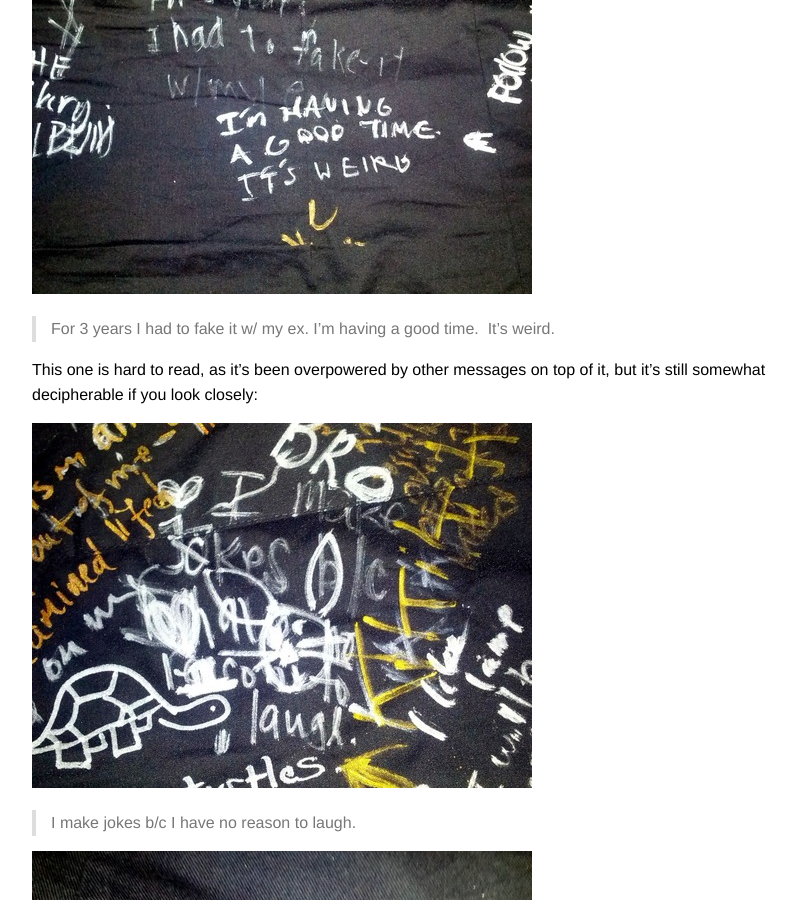
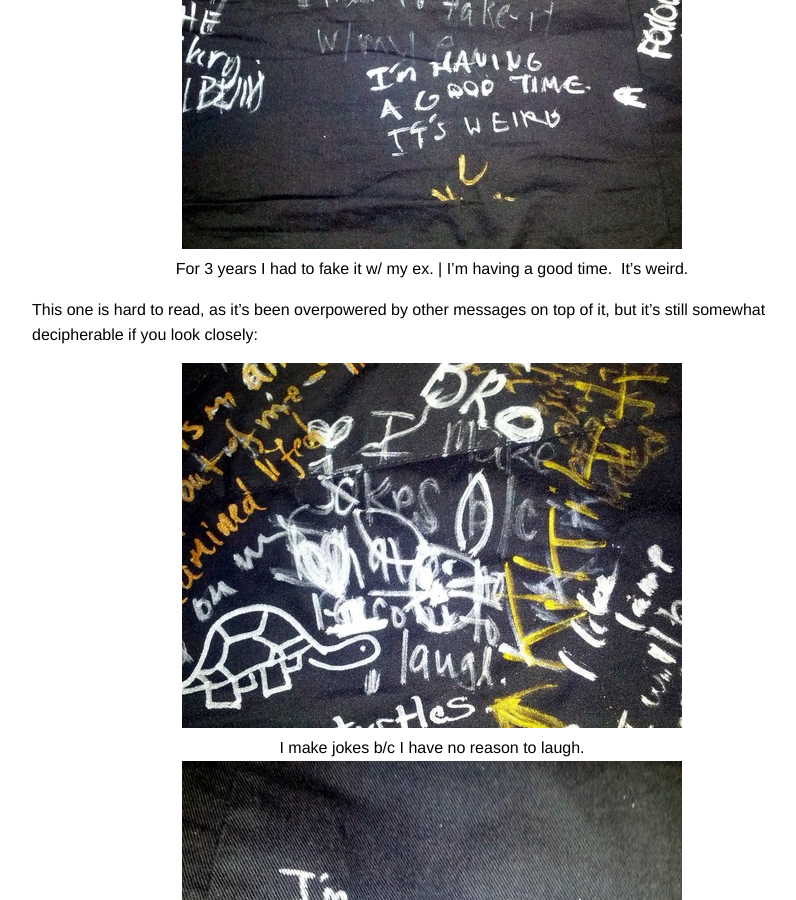
Before and after one commit to mdayaram/mdayaram.github.io, a Jekyll site: the page built from _posts/essays/2013-11-17-this-is-halloween.md, in a window 1280 px wide and 900 px high, scrolled down 2786 px. Shown: the whole window, without its empty margins (208-1004 px from the left). Built offline with Jekyll 4.4.1, drawn with Linux system fonts in a browser that asks for light colours; comment, search, counter and statistics services are not loaded.

Commit message:
updating halloween

```diff
--- a/_posts/essays/2013-11-17-this-is-halloween.md
+++ b/_posts/essays/2013-11-17-this-is-halloween.md
@@ -24,40 +25,47 @@ For those of you who don’t know what Post Secret is, it is “an ongoing comm
 
 So what does that mean in terms of a costume?  I decided to wear mostly black and carry fabric markers with me asking people to write their secrets or confessions onto my clothes.  I quickly bought some pants and a shirt from a thrift shop as well as suspenders and a tie.  I decided to use my fedora as a sign post to give people a clue as to what I was.  My costume was complete, or rather, more like “ready.”
 
-![](/images/essays/halloween1.jpg)
+<figure>
+<img src="/images/essays/halloween1.jpg">
+</figure>
 
 Since Halloween fell on a Thursday this year, there were parties and events going on both the weekend prior and the weekend after.  I decided to wear my costume on Friday and Saturday night on the prior week, as well as Thursday all day.  I walked around the streets, asking not just my friends and acquaintances, but strangers, baristas at coffee shops, waiters, drivers, and anyone that seemed even mildly interested if they’d like to post a secret on me.  Though sometimes impossible, I tried my best to keep the person’s identity anonymous to myself, and made sure to not survey what was written on me until the very end.
 
 Though I really loved the idea of the costume, my expectations were very low.  You can’t really stop people from simply using you as a human blackboard where they’d write on me any nonsensical thing.  And though there was a fair share of people that drew penises or left their phone numbers, I was really impressed and touched at some of the secrets people left.
 
-![](/images/essays/halloween2.jpg)
+<figure>
+<img src="/images/essays/halloween2.jpg">
+<figcaption>I’m afraid my demons will win.</figcaption>
+</figure>
 
-> I’m afraid my demons will win.
-
-![](/images/essays/halloween3.jpg)
-
-> Men have wounded me.  It’s scary.
+<figure>
+<img src="/images/essays/halloween3.jpg">
+<figcaption>Men have wounded me.  It’s scary.</figcaption>
+</figure>
 
 Here is a couple written over each other:
 
-![](/images/essays/halloween4.jpg)
-
-> For 3 years I had to fake it w/ my ex.
-> I’m having a good time.  It’s weird.
-
+<figure>
+<img src="/images/essays/halloween4.jpg">
+<figcaption>For 3 years I had to fake it w/ my ex. | I’m having a good time.  It’s weird. </figcaption>
+</figure>
 
 This one is hard to read, as it’s been overpowered by other messages on top of it, but it’s still somewhat decipherable if you look closely:
 
-![](/images/essays/halloween5.jpg)
+<figure>
+<img src="/images/essays/halloween5.jpg">
+<figcaption>I make jokes b/c I have no reason to laugh.</figcaption>
+</figure>
 
-> I make jokes b/c I have no reason to laugh.
-
-![](/images/essays/halloween6.jpg)
-
-> I’m secretly a sad person.
+<figure>
+<img src="/images/essays/halloween6.jpg">
+<figcaption>I’m secretly a sad person.</figcaption>
+</figure>
 
 And so many more…honestly, I started this project hoping to provide people a safe space for expressing things they have been holding on to, but I never realized the impact it would affect me.  Coming home at the end of the day on Halloween night and taking a look at some of the messages written on me, nearly all for the first time, actually made me tear up.  It was a true reminder that we’re all more than what we make ourselves seem.
 
-![](/images/essays/halloween7.jpg)
+<figure>
+<img src="/images/essays/halloween7.jpg">
+</figure>
 
 Thank you to everyone who shared a secret with me.  I really appreciate you sharing a little vulnerable part of yourselves.
```
Also changed, not shown: other parts of _posts/essays/2013-11-17-this-is-halloween.md (+1 -0 lines).
